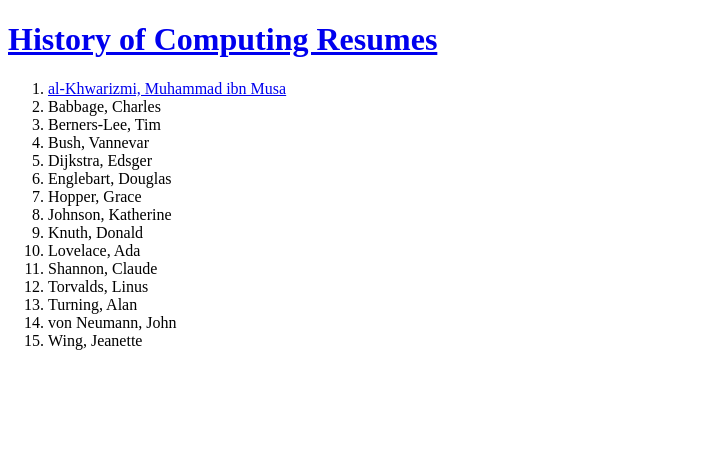
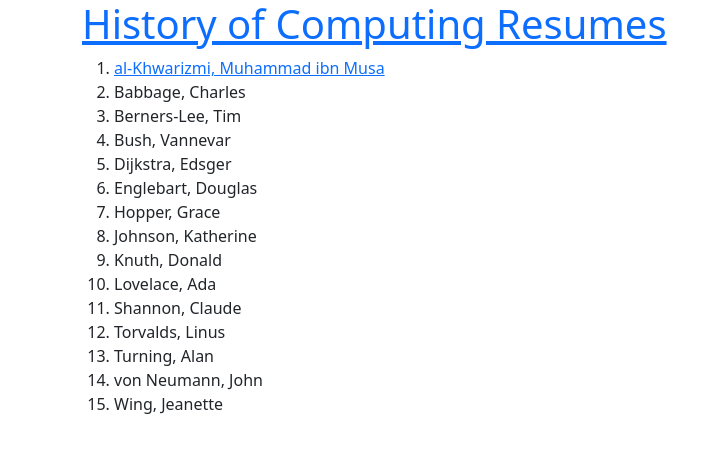
Before and after one commit to adelphi-ed-tech/history-computing-resumes, a React (Create React App) app: page / in a window 1280 px wide. Shown: the top 452 px of the page, without its empty margins (0-722 px from the left). Built offline with nearby package versions, Linux system fonts and the light colour scheme.

Commit message:
added bootstrap styles

```diff
--- a/package.json
+++ b/package.json
@@ -5,6 +5,7 @@
   "keywords": [],
   "main": "src/index.js",
   "dependencies": {
+    "bootstrap": "^5.3.0",
     "react": "17.0.2",
     "react-dom": "17.0.2",
     "react-router": "6.9.0",
--- a/src/App.js
+++ b/src/App.js
@@ -6,7 +6,7 @@
 
 function App() {
   return (
-    <div className="App">
+    <div className="App container-lg">
       <Routes>
         <Route path="/" element={<Main />}>
           <Route index path="/" element={<Directory />} />
--- a/src/index.js
+++ b/src/index.js
@@ -1,6 +1,8 @@
 import { StrictMode } from "react";
 import ReactDOM from "react-dom";
 import { BrowserRouter } from "react-router-dom";
+import 'bootstrap/dist/css/bootstrap.css';
+
 import App from "./App";
 
 const rootElement = document.getElementById("root");
```
Also changed, not shown: 1 other file (tests, documents, lock files or other folders). Lines whose indentation alone changed are shown as unchanged.
